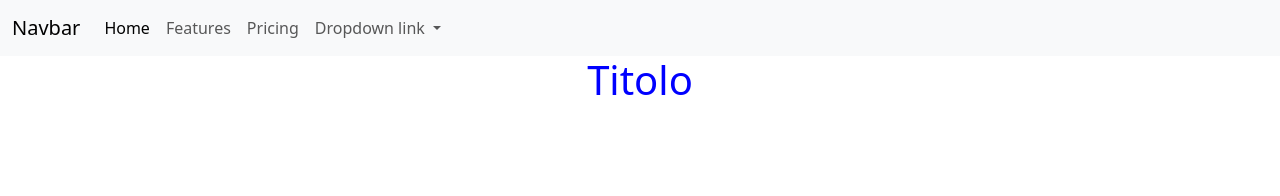
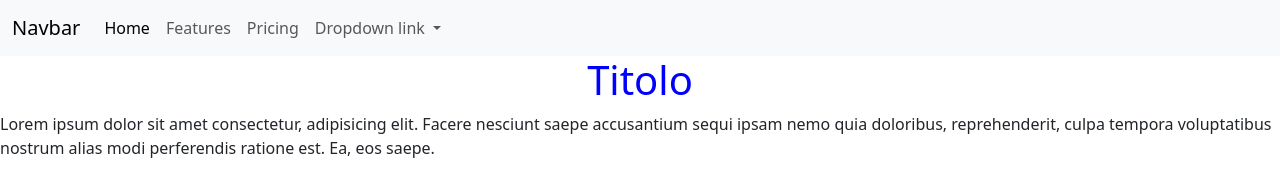
Before and after one commit to Samuele-Benassai-Scuola/GIT-1, a plain HTML site: page index.html in a window 1280 px wide. Drawn offline with nearby package versions, Linux system fonts and the light colour scheme.

Commit message:
Added paragraph

```diff
--- a/index.html
+++ b/index.html
@@ -46,6 +46,10 @@
         Titolo
     </h1>
 
+    <p>
+      Lorem ipsum dolor sit amet consectetur, adipisicing elit. Facere nesciunt saepe accusantium sequi ipsam nemo quia doloribus, reprehenderit, culpa tempora voluptatibus nostrum alias modi perferendis ratione est. Ea, eos saepe.
+    </p>
+
     <script src="https://cdn.jsdelivr.net/npm/bootstrap@5.3.3/dist/js/bootstrap.bundle.min.js" integrity="sha384-YvpcrYf0tY3lHB60NNkmXc5s9fDVZLESaAA55NDzOxhy9GkcIdslK1eN7N6jIeHz" crossorigin="anonymous"></script>
     <script src="./js/script.js"></script>
 </body>
```
